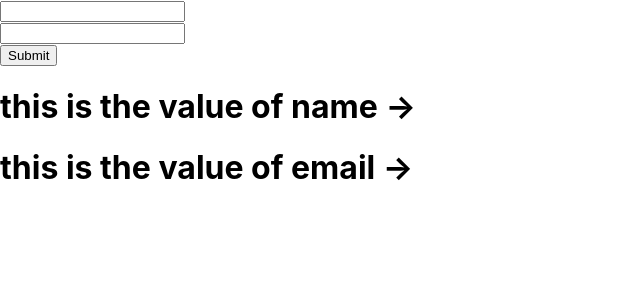
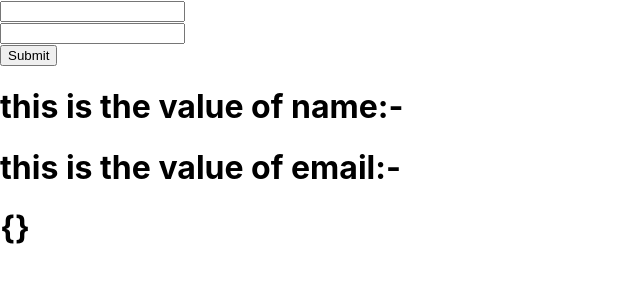
Before and after one commit to ptiwari17/material_project, a React (Create React App) app: page / in a window 1280 px wide. Shown: the top 300 px of the page, without its empty margins (0-640 px from the left). Built offline with nearby package versions, Linux system fonts and the light colour scheme.

Commit message:
work done by creating custom hook

```diff
--- /dev/null
+++ b/src/Components/CUSTOM_HOOKS.js
@@ -0,0 +1,10 @@
+import React,{useEffect} from 'react';
+
+const useCUSTOM = (value) => {
+  return (
+    useEffect(() =>{
+        console.log('this is from self made hook-',(value))
+    },[value])
+  )
+}
+export default useCUSTOM;
--- a/src/Components/FORMIK_LIB.js
+++ b/src/Components/FORMIK_LIB.js
@@ -1,16 +1,22 @@
 import { useFormik } from 'formik';
-import React from 'react';
+import React, { useState } from 'react';
+import useCUSTOM from './CUSTOM_HOOKS';
 
 const FORMIK_LIB = () => {
+  const [formData,setformData] = useState({});
     let formik=useFormik({
         initialValues: {
         name: '',
         email:''
         },
         onSubmit: (values) => {
-            console.log(values);
+            // console.log(values);
+            setformData(()=>{
+              return values;
+            });
         }
     })
+    useCUSTOM(formData);
   return (
     <div>
       <form onSubmit={formik.handleSubmit}>
@@ -20,9 +26,9 @@ const FORMIK_LIB = () => {
         <br />
         <button type="submit">Submit</button>
       </form>
-      <h1> this is the value of name ->{formik.values.name}</h1>
-      <h1>this is the value of email ->{formik.values.email}</h1>
-      {/* <h1>{formik.values}</h1> */}
+      <h1> this is the value of name:- {formik.values.name}</h1>
+      <h1>this is the value of email:- {formik.values.email}</h1>
+      <h1>{JSON.stringify(formData)}</h1>
     </div>
   )
 }
```
Also changed, not shown: public/index.html (+0 -10 lines).
